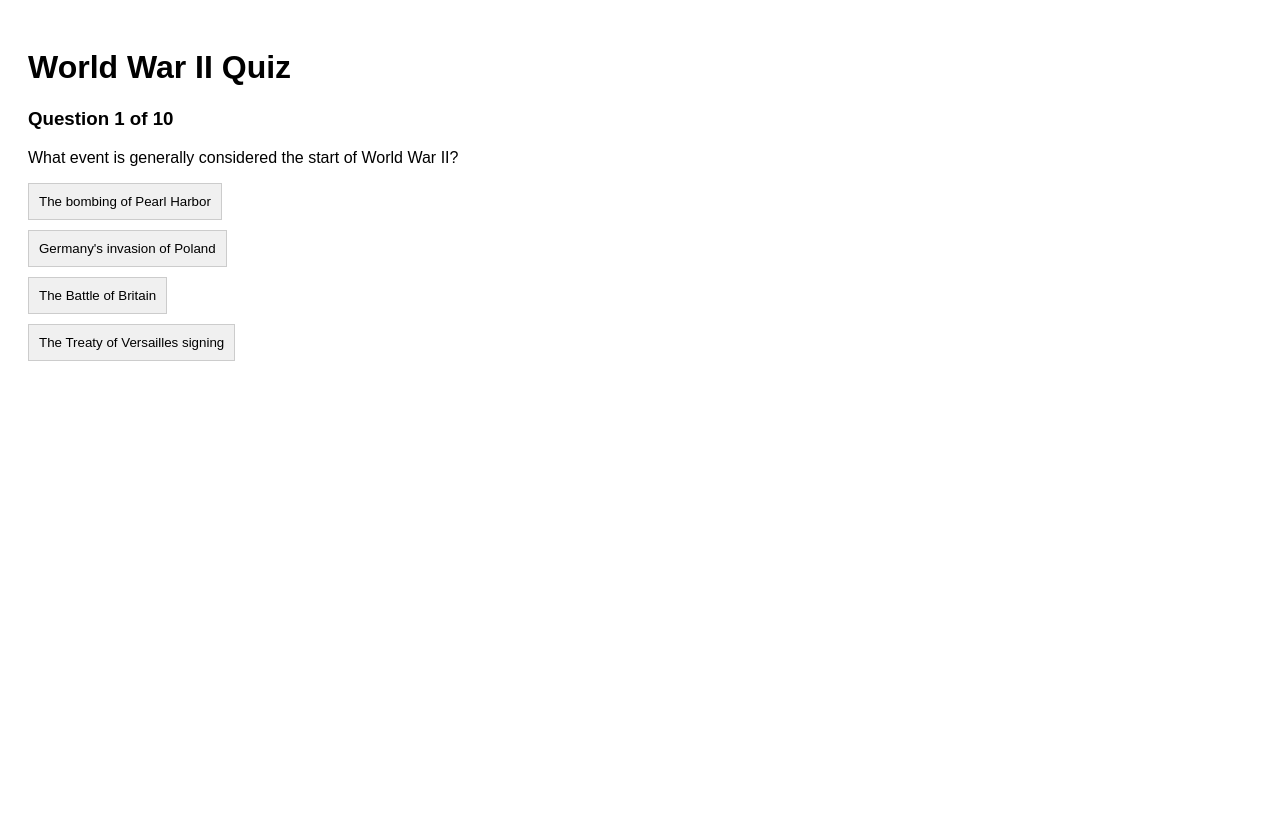
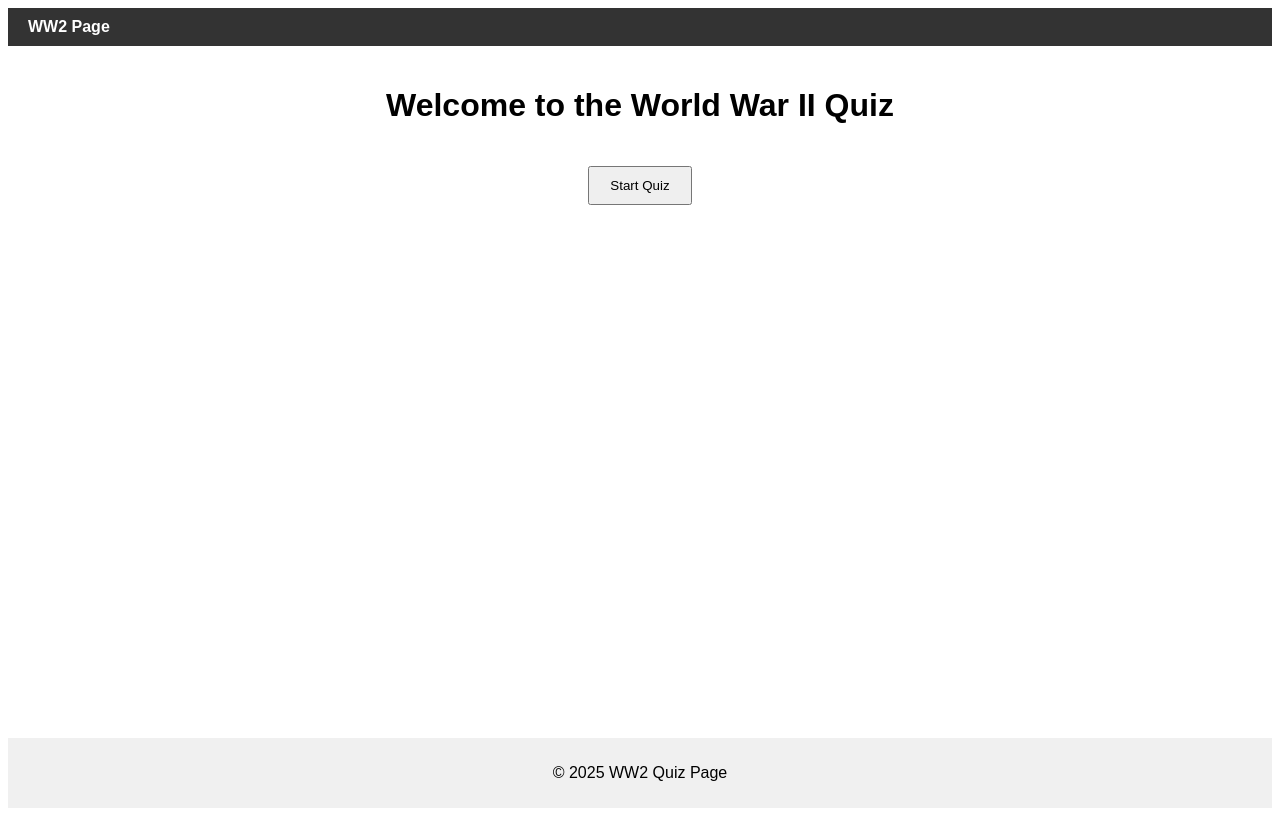
Before and after one commit to GianFerre/quizsnap, a React (Vite) app: page / in a window 1280 px wide. Built offline with nearby package versions, Linux system fonts and the light colour scheme.

Commit message:
added header and nav and review answers page

```diff
--- a/src/App.jsx
+++ b/src/App.jsx
@@ -10,7 +10,7 @@ const quizQuestions = [
       "The Battle of Britain",
       "The Treaty of Versailles signing",
     ],
-    correctAnswer: 1, // Index of the correct answer in the options array.
+    correctAnswer: 1,
   },
   {
     question: "Which countries formed the Axis Powers during World War II?",
@@ -31,115 +31,114 @@ const quizQuestions = [
       "To defend North Africa",
     ],
     correctAnswer: 1,
-  },
-  {
-    question: "What was the name of the secret U.S. project to develop the atomic bomb?",
-    options: [
-      "Operation Overlord",
-      "The Manhattan Project",
-      "Operation Torch",
-      "The Enigma Code",
-    ],
-    correctAnswer: 1,
-  },
-  {
-    question: "Who was the Prime Minister of the United Kingdom for most of World War II?",
-    options: ["Neville Chamberlain", "Winston Churchill", "Clement Attlee", "Franklin D. Roosevelt"],
-    correctAnswer: 1,
-  },
-  {
-    question: "Which battle is considered a turning point for the Allies in the Eastern Front?",
-    options: [
-      "The Battle of Midway",
-      "The Battle of the Bulge",
-      "The Battle of Stalingrad",
-      "The Invasion of Normandy",
-    ],
-    correctAnswer: 2,
-  },
-  {
-    question: "Which country was invaded by Germany during Operation Barbarossa?",
-    options: ["France", "The Soviet Union", "Greece", "Finland"],
-    correctAnswer: 1,
-  },
-  {
-    question: "What agreement allowed Germany to annex the Sudetenland in 1938?",
-    options: [
-      "The Yalta Conference",
-      "The Treaty of Versailles",
-      "The Munich Agreement",
-      "The Potsdam Conference",
-    ],
-    correctAnswer: 2,
-  },
-  {
-    question: "Which major World War II battle took place in the Pacific Theater and is known for the famous image of soldiers raising the U.S. flag?",
-    options: ["The Battle of Okinawa", "The Battle of Midway", "The Battle of Iwo Jima", "The Battle of Guadalcanal"],
-    correctAnswer: 2,
-  },
-  {
-    question: "When did World War II officially end?",
-    options: [
-      "September 1, 1945",
-      "May 8, 1945",
-      "August 6, 1945",
-      "September 2, 1945",
-    ],
-    correctAnswer: 3,
-  },
+  }
 ];
 
 function QuizApp() {
-  // State to track the current question index.
+  const [showQuiz, setShowQuiz] = useState(false);
   const [currentQuestion, setCurrentQuestion] = useState(0);
-  // State to track the user's score.
   const [score, setScore] = useState(0);
-  // State to determine if the score should be shown.
   const [showScore, setShowScore] = useState(false);
+  const [userAnswers, setUserAnswers] = useState([]);
+  const [showReview, setShowReview] = useState(false);
 
-  // Function to handle when a user selects an answer option.
   const handleAnswerOptionClick = (index) => {
-    // Check if the selected option is correct.
+    setUserAnswers([...userAnswers, index]);
     if (index === quizQuestions[currentQuestion].correctAnswer) {
-      setScore(score + 1); // Increment score if the answer is correct.
+      setScore(score + 1);
     }
-
-    // Move to the next question or show the score if it was the last question.
     const nextQuestion = currentQuestion + 1;
     if (nextQuestion < quizQuestions.length) {
       setCurrentQuestion(nextQuestion);
     } else {
-      setShowScore(true); // End of quiz.
+      setShowScore(true);
     }
   };
 
-  // Function to reset the quiz.
   const resetQuiz = () => {
-    setScore(0); // Reset score to 0.
-    setCurrentQuestion(0); // Start back at the first question.
-    setShowScore(false); // Hide the score display.
+    setScore(0);
+    setCurrentQuestion(0);
+    setShowScore(false);
+    setUserAnswers([]);
+    setShowReview(false);
+    setShowQuiz(false);
   };
 
+  const handleReviewAnswers = () => {
+    setShowScore(false);
+    setShowReview(true);
+  };
+
+  const handleStartQuiz = () => {
+    setShowQuiz(true);
+  };
+
+  const currentYear = new Date().getFullYear();
+
   return (
-    <div style={{ padding: "20px", fontFamily: "Arial, sans-serif" }}>
-      <h1>World War II Quiz</h1>
-      {showScore ? (
-        <div>
-          {/* Display the final score and a button to restart the quiz. */}
+    <div style={{ fontFamily: "Arial, sans-serif", minHeight: "100vh", display: "flex", flexDirection: "column" }}>
+      {/* Navbar */}
+      <nav style={{ display: "flex", justifyContent: "space-between", padding: "10px 20px", backgroundColor: "#333", color: "white" }}>
+        <div style={{ cursor: "pointer", fontWeight: "bold" }} onClick={resetQuiz}>
+          WW2 Page
+        </div>
+      </nav>
+
+      <div style={{ flex: "1" }}>
+        {!showQuiz ? (
+          <div style={{ padding: "20px", textAlign: "center" }}>
+            <h1>Welcome to the World War II Quiz</h1>
+            <button onClick={handleStartQuiz} style={{ padding: "10px 20px", cursor: "pointer", marginTop: "20px" }}>
+              Start Quiz
+            </button>
+          </div>
+        ) : showReview ? (
+          <div style={{ padding: "20px" }}>
+            <h2>Review Your Answers</h2>
+            <ul>
+              {quizQuestions.map((question, index) => (
+                <li key={index} style={{ marginBottom: "20px" }}>
+                  <p><strong>Q{index + 1}: {question.question}</strong></p>
+                  {question.options.map((option, optionIndex) => (
+                    <p key={optionIndex} style={{
+                      display: "flex",
+                      alignItems: "center",
+                      gap: "5px",
+                      color: optionIndex === question.correctAnswer ? "green" : userAnswers[index] === optionIndex ? "red" : "#333",
+                    }}>
+                      {optionIndex === question.correctAnswer ? (
+                        <span style={{ color: "green" }}>✔</span>
+                      ) : userAnswers[index] === optionIndex ? (
+                        <span style={{ color: "red" }}>✖</span>
+                      ) : null}
+                      {option}
+                    </p>
+                  ))}
+                </li>
+              ))}
+            </ul>
+            <button onClick={resetQuiz} style={{ padding: "10px 20px", cursor: "pointer" }}>
+              Back to Home
+            </button>
+          </div>
+        ) : showScore ? (
+          <div style={{ padding: "20px" }}>
             <h2>Your Score: {score} / {quizQuestions.length}</h2>
             <button onClick={resetQuiz} style={{ marginTop: "10px", padding: "10px 20px", cursor: "pointer" }}>
               Restart Quiz
             </button>
+            <button onClick={handleReviewAnswers} style={{ marginLeft: "10px", padding: "10px 20px", cursor: "pointer" }}>
+              Review Answers
+            </button>
           </div>
         ) : (
-        <div>
-          {/* Display the current question and its options. */}
+          <div style={{ padding: "20px" }}>
             <h3>Question {currentQuestion + 1} of {quizQuestions.length}</h3>
             <p>{quizQuestions[currentQuestion].question}</p>
             <div>
               {quizQuestions[currentQuestion].options.map((option, index) => (
                 <button
-                key={index} // Unique key for each option button.
+                  key={index}
                   onClick={() => handleAnswerOptionClick(index)}
                   style={{
                     display: "block",
@@ -157,6 +156,12 @@ function QuizApp() {
           </div>
         )}
       </div>
+
+      {/* Footer */}
+      <footer style={{ textAlign: "center", padding: "10px 0", backgroundColor: "#f0f0f0" }}>
+        <p>&copy; {currentYear} WW2 Quiz Page</p>
+      </footer>
+    </div>
   );
 }
 
```
Lines whose indentation alone changed are shown as unchanged.
